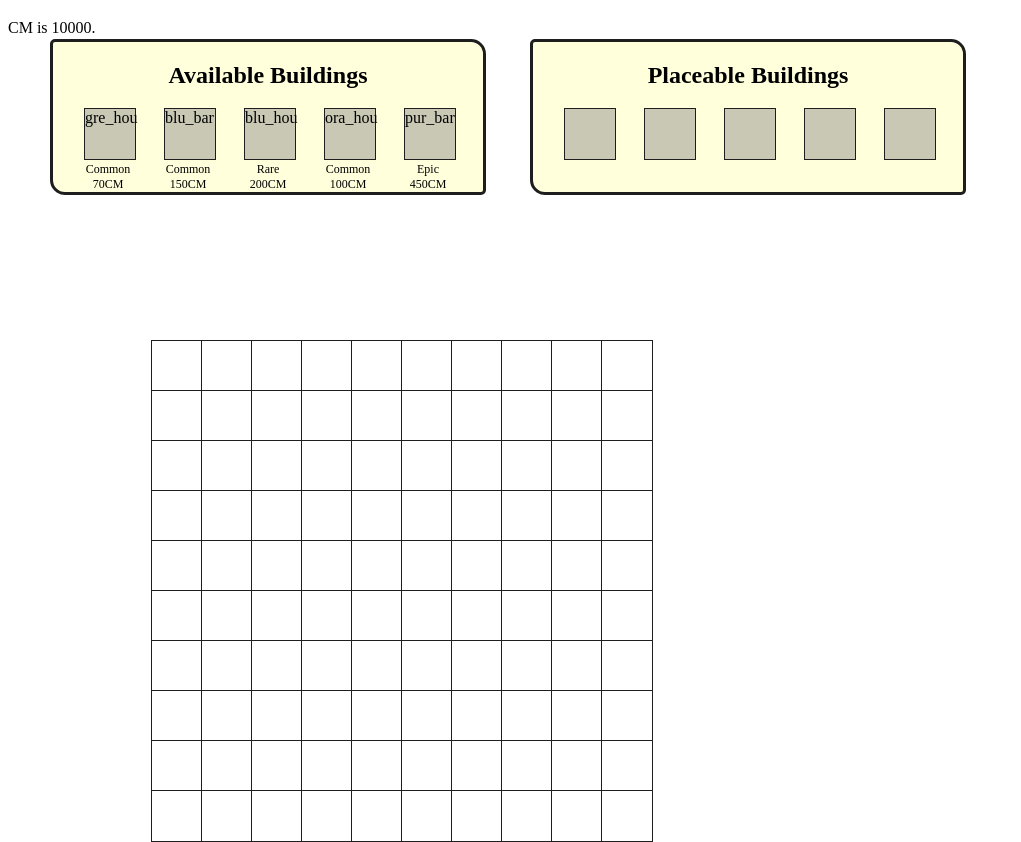
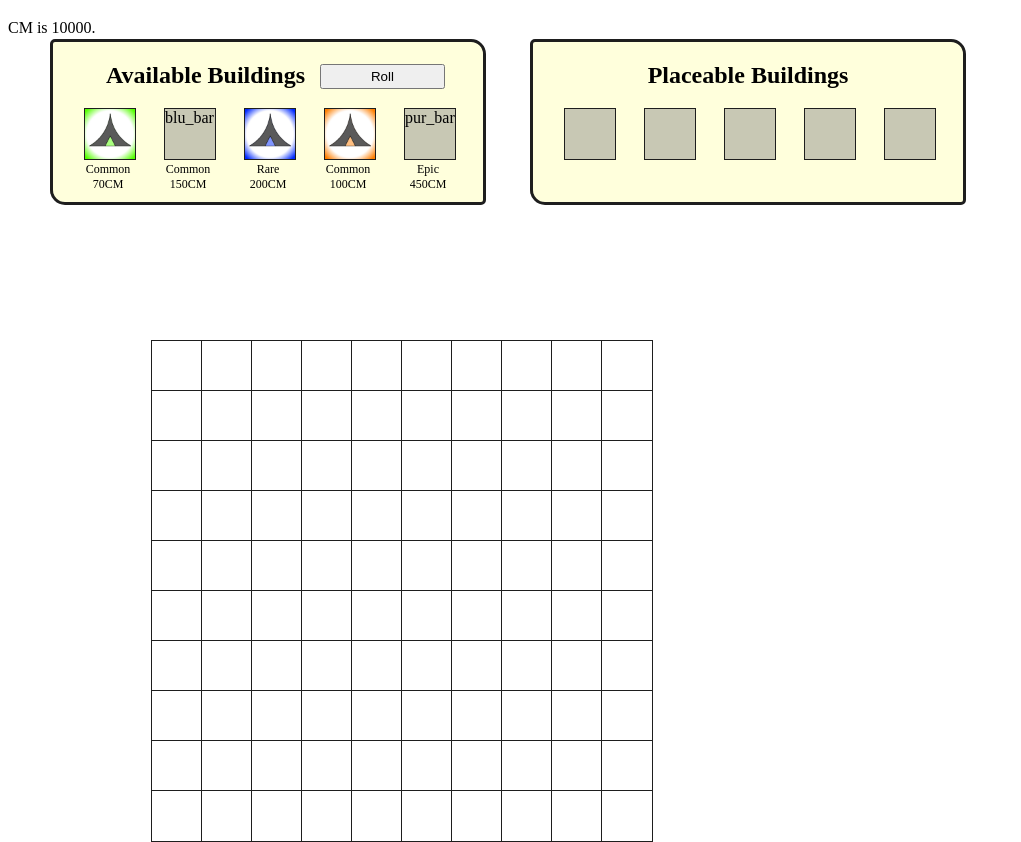
Before and after one commit to vonHupfburg/ScrapGame, a plain HTML site: page index.html in a window 1280 px wide. Shown: the part 61-903 px from the top of the page, without its empty margins (0-1021 px from the left). Drawn offline with Linux system fonts and the light colour scheme.

Commit message:
feat: add roll button & feat: add house images & feat: add image display capability
The interface now has a roll button, can display images and some images have been added.

```diff
--- a/game.js
+++ b/game.js
@@ -1,13 +1,12 @@
 // SLOT INTERFACE
 class SlottedInterface{
-  constructor (htmlObject, header, locX, locY) {
+  constructor (htmlObject, headerText, locX, locY) {
     this.htmlObject = htmlObject; // The corresponding table.
     this.maxSlots = 5; // Maximum number of slots.
     this.locX = locX; // X position of the entire interface.
     this.locY = locY; // Y position of the entire interface.
     this.slotArray = this.createSlots(); // The slots belonging to this SlottedInterface.
-    this.header = header; // The header of this slotted interface.
-    this.createHeader();
+    this.header = this.createHeader(headerText); // The header of this slotted interface.
     this.reposition();
   }
 
@@ -34,11 +33,12 @@ class SlottedInterface{
     return tempSlotArray;
   }
 
-  createHeader() {
+  createHeader(headerText) {
     var tempElement = document.createElement("h2");
     this.htmlObject.appendChild(tempElement);
-    tempElement.textContent = this.header;
+    tempElement.textContent = headerText;
     tempElement.align = "center"
+    return tempElement;
   }
 }
 
@@ -54,23 +54,22 @@ class RollInterface extends SlottedInterface {
   }
 
   createRollButton() {
-
+    var tempButton = document.createElement("BUTTON");
+    tempButton.textContent = "Roll"
+    this.header.appendChild(tempButton);
+    return tempButton
   }
 
   modifyRollButton() {
-
-  }
-
-  checkRollButton() {
-
+    this.rollButton.textContent = "Roll (245 CM)"; // TODO: actually take stuff;
   }
 
   enableRollButton() {
-
+    this.rollbutton.disabled = false;
   }
 
   disableRollButton() {
-
+    this.rollButton.disabled = true;
   }
 
   roll() {
@@ -130,6 +129,7 @@ class Slot {
     this.parentHtmlObject = parentHtmlObject; // The table to which this slot belongs.
     this.infoBlocOject = this.createInfoBloc();
     this.htmlObject = this.createSlot(); // The slot object itself.
+    this.imgObject;
     this.slotContent = null;
     this.img = null; // May contain an image.
     this.reposition();
@@ -188,11 +188,14 @@ class Slot {
   }
 
   renderImage(whichImage) {
-
+    var tempImg = document.createElement("img");
+    tempImg.src = whichImage;
+    this.imgObject = tempImg;
+    this.htmlObject.appendChild(tempImg);
   }
 
   removeImage() {
-
+    this.htmlObject.removeChild(this.imgObject);
   }
 }
 
@@ -263,11 +266,11 @@ new Building("blu_gat", "rare", 200, "");
 new Building("gre_gat", "rare", 140, "");
 new Building("pur_gat", "rare", 200, "");
 // Houses:
-new Building("ora_hou", "cmmn", 100, "");
-new Building("red_hou", "epic", 300, "");
-new Building("blu_hou", "rare", 200, "");
-new Building("gre_hou", "cmmn",  70, "");
-new Building("pur_hou", "lgnd", 500, "");
+new Building("ora_hou", "cmmn", 100, "images/house_lv1_orange.jpg");
+new Building("red_hou", "epic", 300, "images/house_lv1_red.jpg");
+new Building("blu_hou", "rare", 200, "images/house_lv1_blue.jpg");
+new Building("gre_hou", "cmmn",  70, "images/house_lv1_green.jpg");
+new Building("pur_hou", "lgnd", 500, "images/house_lv1_purple.jpg");
 // Labs:
 new Building("ora_lab", "cmmn", 150, "");
 new Building("red_lab", "rare", 300, "");
--- a/style.css
+++ b/style.css
@@ -20,11 +20,19 @@
 
 .slottedInterface {
   border: 3px solid RGB(30,30,30);
-  height: 150px;
+  height: 160px;
   width: 430px;
   background: RGB(255, 255, 220);
   border-radius: 5px 15px;
   position: absolute;
+}
+
+.slottedInterface button {
+  position: relative;
+  left: 15px;
+  top: -2px;
+  height: 25px;
+  width: 125px;
 }
 
 .slot {
@@ -36,6 +44,13 @@
   position: absolute;
   left: 200px;
   top: 200px;
+}
+
+.slot img {
+  display: block;
+  position: absolute;
+  top: 0;
+  width: 100%;
 }
 
 .infoBlocOject {
```
Also changed, not shown: images/house_lv1_blue.jpg (added), images/house_lv1_green.jpg (added), images/house_lv1_orange.jpg (added), images/house_lv1_purple.jpg (added), images/house_lv1_red.jpg (added).
